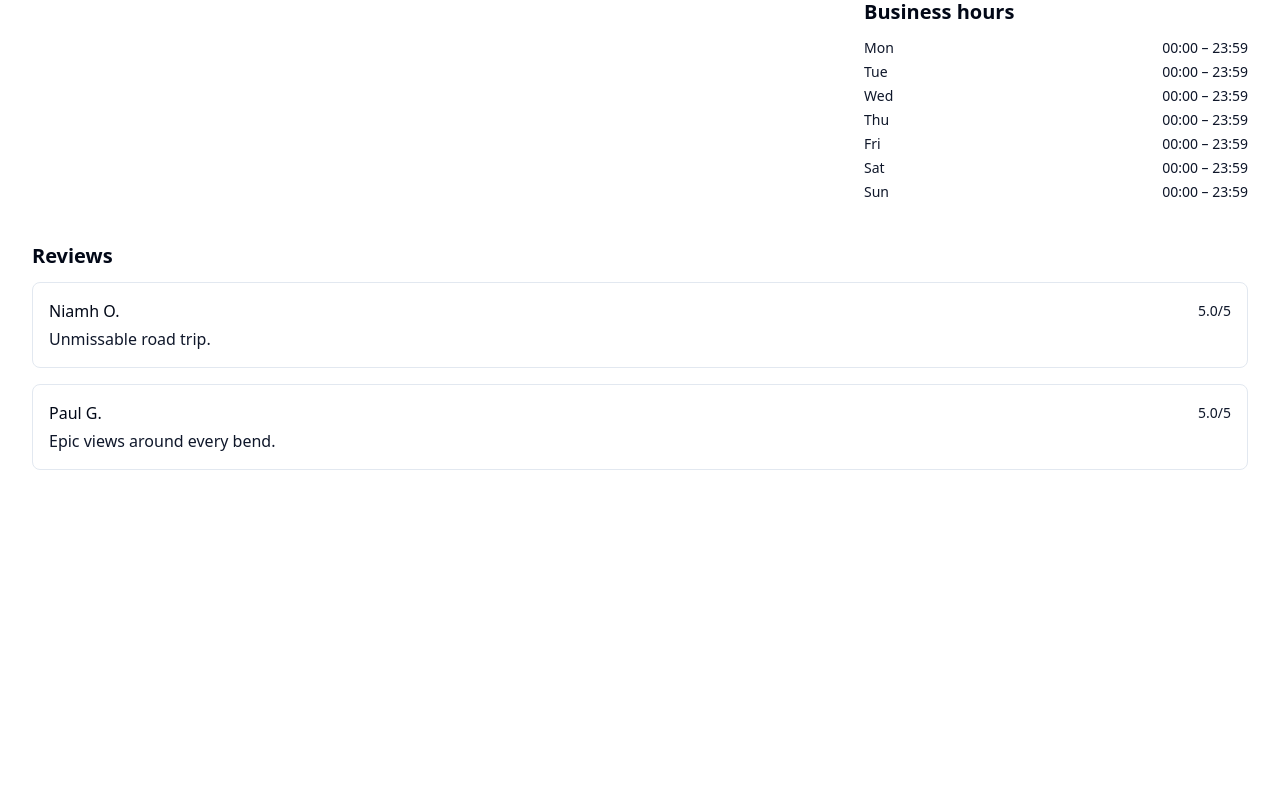
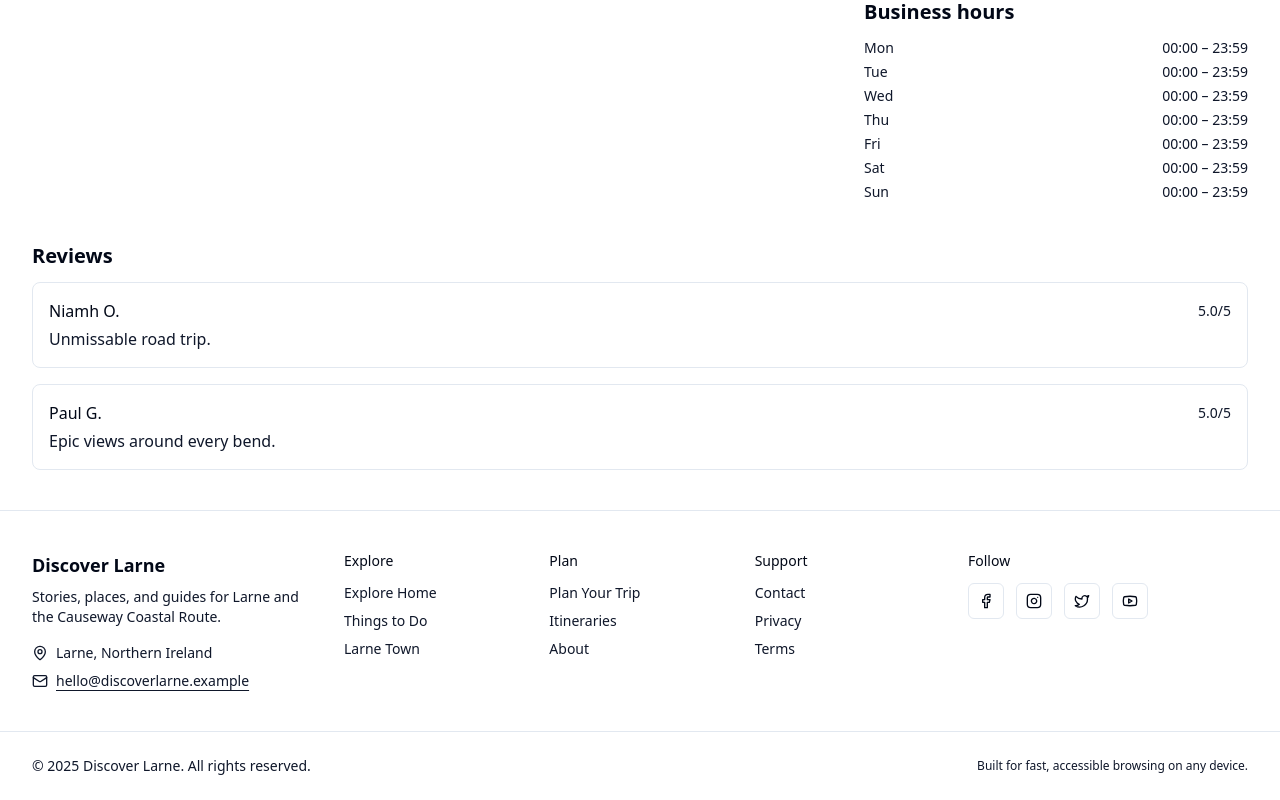
Before and after one commit to NafanJ/discover-larne, a React (Vite) app: page /listings/antrim-coast-road in a window 1280 px wide. Shown: the part 541-1341 px from the top of the page. Before the commit the page ends 1051 px from the top, so only its background shows below. Built offline with nearby package versions, Linux system fonts and the light colour scheme.

Commit message:
Add footer to listing pages
Added the global footer component to the listing pages.
-edited src/pages/ListingDetail.tsx

```diff
--- a/src/pages/ListingDetail.tsx
+++ b/src/pages/ListingDetail.tsx
@@ -3,6 +3,7 @@ import { Helmet } from "react-helmet-async";
 import { useParams } from "react-router-dom";
 import { listings } from "@/data/listings";
 import { Badge } from "@/components/ui/badge";
+import Footer from "@/components/layout/Footer";
 
 const ListingDetail = () => {
   const { slug } = useParams();
@@ -16,6 +17,7 @@ const ListingDetail = () => {
           <h1 className="text-3xl md:text-4xl font-semibold tracking-tight">Listing not found</h1>
           <p className="mt-2 text-muted-foreground">We couldn't find this listing.</p>
         </main>
+        <Footer />
       </div>
     );
   }
@@ -130,6 +132,7 @@ const ListingDetail = () => {
           </section>
         )}
       </main>
+      <Footer />
     </div>
   );
 };
```
